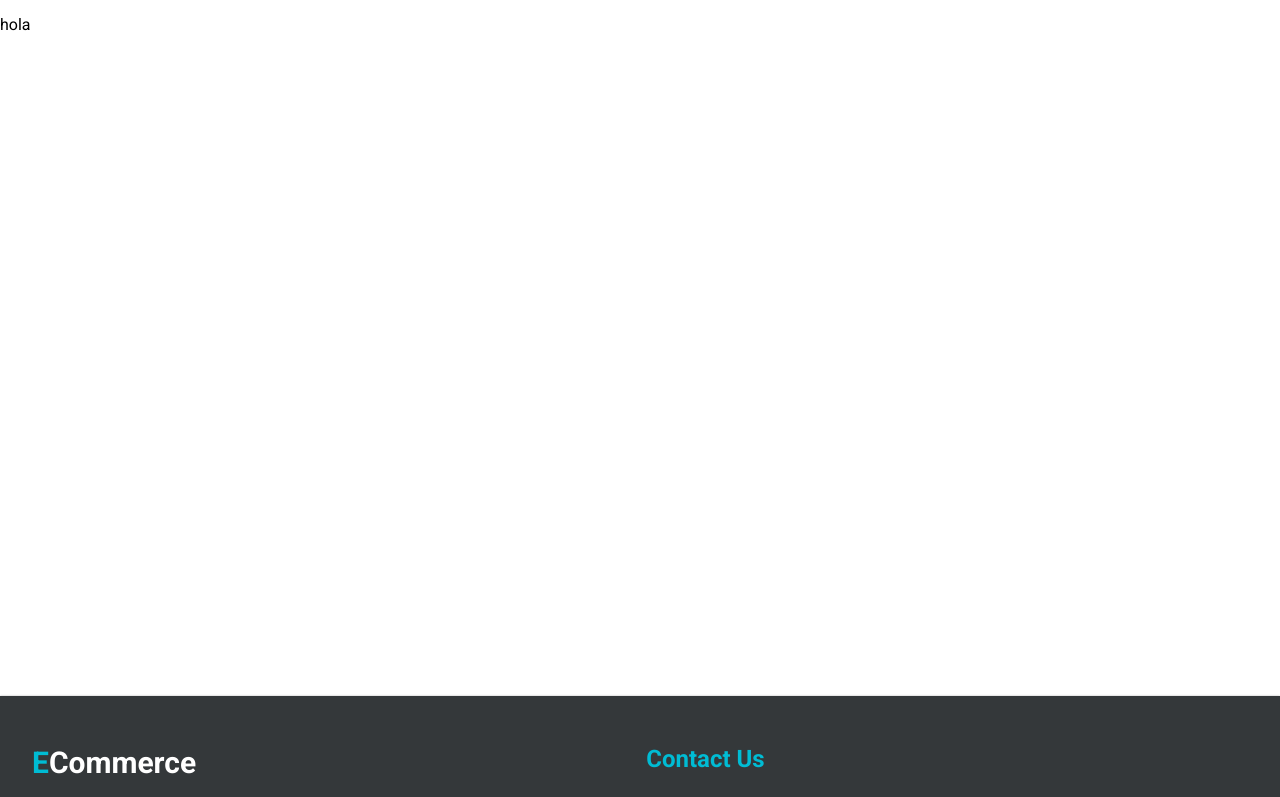
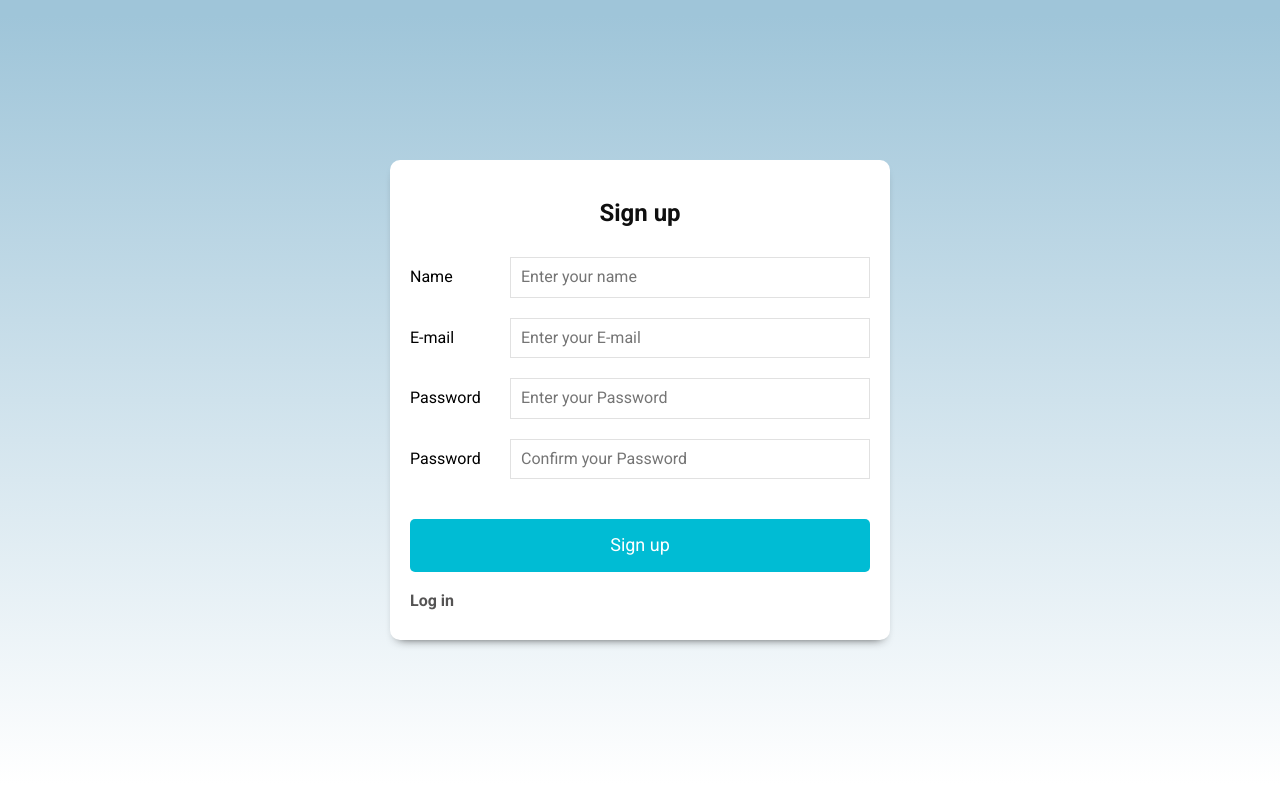
Before and after one commit to ChrisHuila/ecommerce-next-typeScript, a Next.js app: page /signup in a window 1280 px wide. Shown: the top 797 px of the page. Built offline with nearby package versions, Linux system fonts and the light colour scheme.

Commit message:
sign up with style

```diff
--- a/app/(auth)/login/page.tsx
+++ b/app/(auth)/login/page.tsx
@@ -16,7 +16,7 @@ const Login = () => {
                             type="text"
                             name="email"
                             id="email"
-                            placeholder="your E-mail"
+                            placeholder="Enter your E-mail"
                              />
                         </div>
                         <div className="form-field">
@@ -25,7 +25,7 @@ const Login = () => {
                             type="password"
                             name="password"
                             id="password"
-                            placeholder="your Password"
+                            placeholder="Enter your Password"
                              />
                         </div>
                         <div className="form-field">
--- a/app/(auth)/signup/page.tsx
+++ b/app/(auth)/signup/page.tsx
@@ -1,8 +1,61 @@
+import Link from "next/link";
 
 const SignUp = () => {
     return (
          <main className="minvh">
-            <p>hola</p>
+            <div className="user_form">
+                <div className="form-container">
+                    <h2 className="title-login">Sign up</h2>
+                    <form action="">
+                        <div className="form-field">
+                            <label htmlFor="user_name">Name</label>
+                            <input
+                            type="text"
+                            name="user_name"
+                            id="user_name"
+                            placeholder="Enter your name"
+                             />
+                        </div>
+                        <div className="form-field">
+                            <label htmlFor="email">E-mail</label>
+                            <input
+                            type="text"
+                            name="email"
+                            id="email"
+                            placeholder="Enter your E-mail"
+                             />
+                        </div>
+                        <div className="form-field">
+                            <label htmlFor="password">Password</label>
+                            <input
+                            type="password"
+                            name="password"
+                            id="password"
+                            placeholder="Enter your Password"
+                             />
+                        </div>
+                        <div className="form-field">
+                            <label htmlFor="password">Password</label>
+                            <input
+                            type="password"
+                            name="confirm"
+                            id="confirm"
+                            placeholder="Confirm your Password"
+                             />
+                        </div>
+                        <div className="form-field">
+                            <input
+                            type="submit"
+                            value='Sign up'
+                            className="btn btn-primary btn-block"
+                             />
+                        </div>
+                    </form>
+                    <Link href="/login" className="account-link">
+                        Log in
+                    </Link>
+                </div>
+            </div>
         </main>
       );
 }
```
